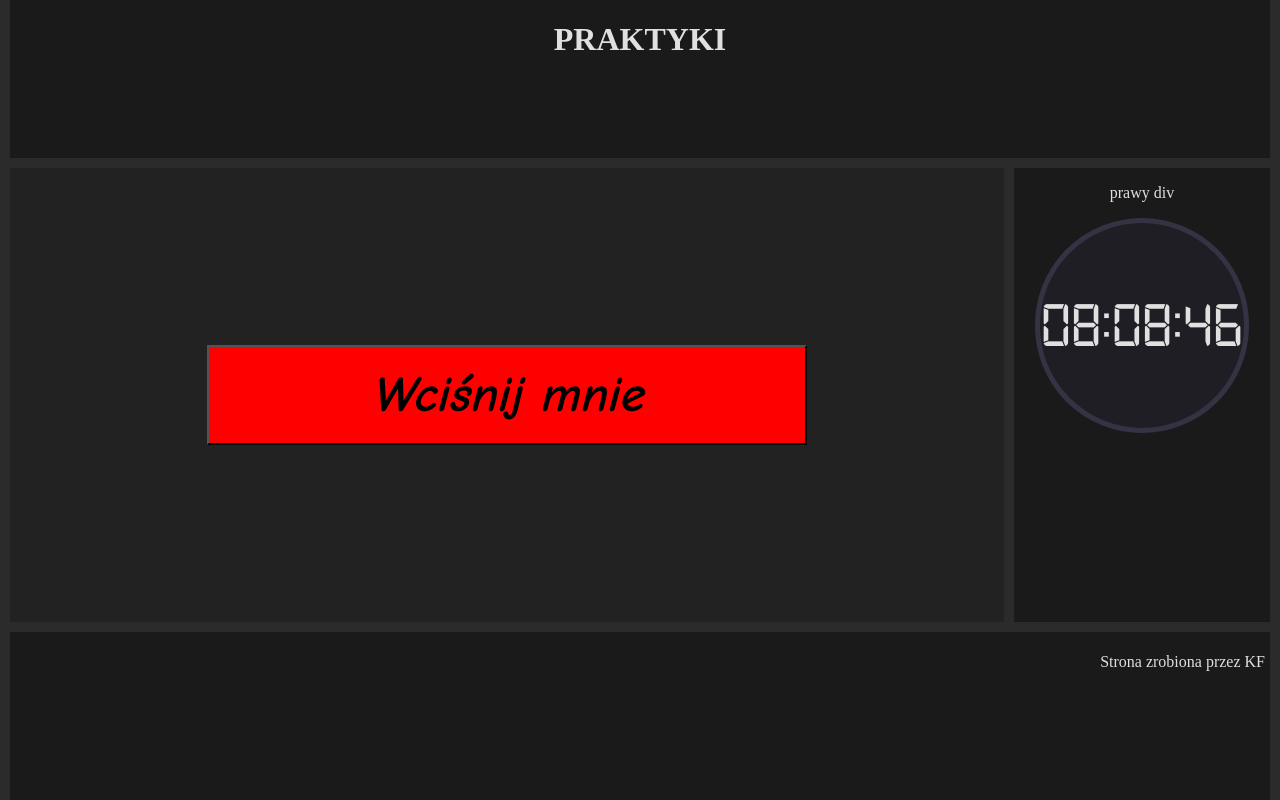
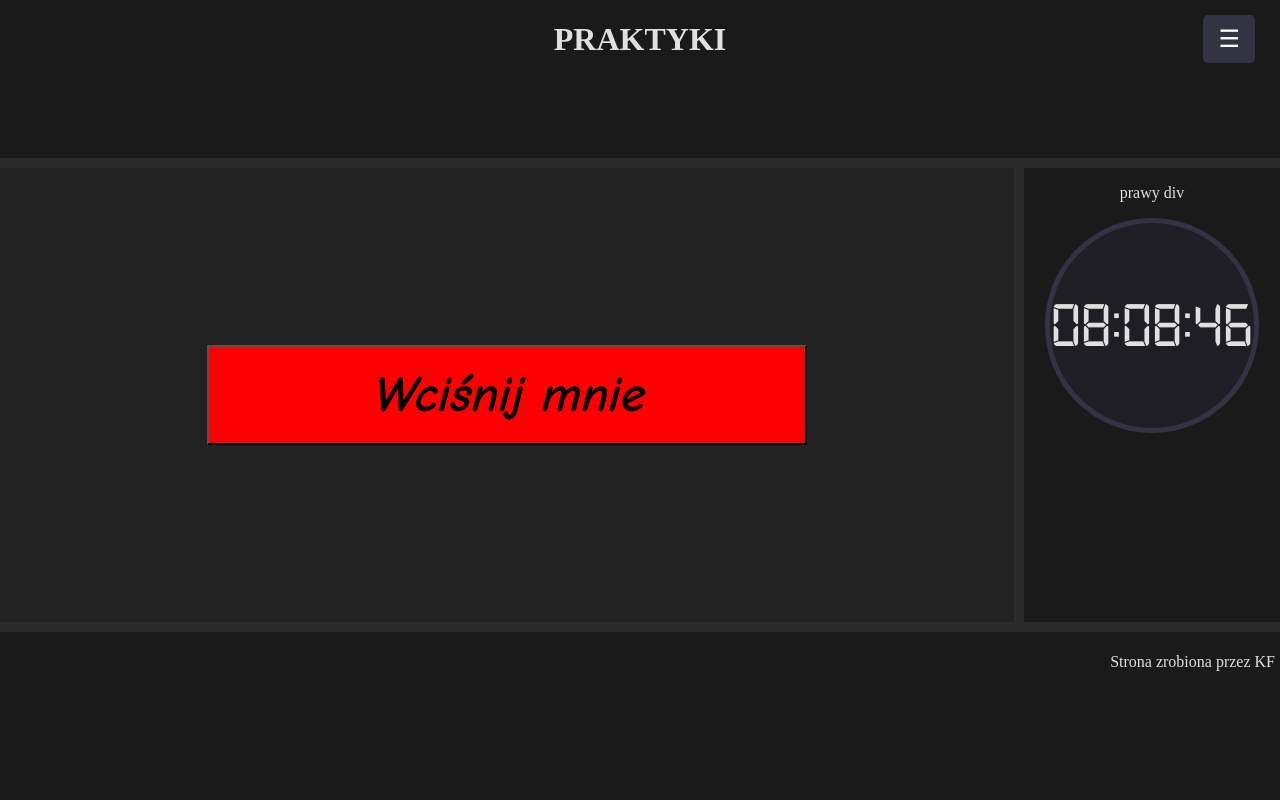
Before and after one commit to mojo5596/praktyki, a plain HTML site: page index.html in a window 1280 px wide. Both pictures are taken after a click on the button "Wciśnij mnie". Drawn offline with Linux system fonts and the light colour scheme.

Commit message:
ale menu

```diff
--- a/index.html
+++ b/index.html
@@ -4,12 +4,8 @@
   <link rel="stylesheet" href="style.css">
 </head>
 <body>
-  <header>
-    <h1>PRAKTYKI</h1>
-  </header>
-  <!----------------------->
-  <main>
-    <div id="left" >
+  <button id="guzik-menu">☰</button>
+  <div id="left">
       <h2>O mnie:</h2>
       <ol>
         <li>Nazywam się Karol Florek</li>
@@ -30,6 +26,13 @@
         </li>
       </ol>
     </div>
+  <div id="prawa-strona">
+  <header>
+    <h1>PRAKTYKI</h1>
+  </header>
+  <!----------------------->
+  <main>
+
     <div id="center">
       <button id="guzik1"><b><i>Wciśnij mnie</i></b></button>
     </div>
@@ -43,6 +46,7 @@
   <footer>
     <p>Strona zrobiona przez KF</p>
   </footer>
+  </div>
 
   <script src="script.js"></script>
 </body>
--- a/script.js
+++ b/script.js
@@ -17,3 +17,10 @@ const body = document.querySelector('body');
 guzik.addEventListener('click', function darkmode(){
     body.classList.toggle('dark-mode')
 })
+
+const menu = document.querySelector('#guzik-menu');
+const lewy = document.querySelector('#left');
+
+menu.addEventListener('click', function menu1(){
+    lewy.classList.toggle('active')
+})
--- a/style.css
+++ b/style.css
@@ -7,9 +7,17 @@ body {
   height: 100vh;
   margin: 0;
   display: flex;
-  flex-direction: column;
+  flex-direction: row;
   background: white;
   transition: background 0.5s ease, color 0.5s ease;
+  overflow: hidden;
+}
+
+#prawa-strona {
+  flex: 1;
+  height: 100vh;
+  display: flex;
+  flex-direction: column;
 }
 
 header {
@@ -18,8 +26,7 @@ header {
   color: black;
   text-align: center;
   transition: background 0.5s ease, color 0.5s ease;
-  margin-left: 10px;
-  margin-right: 10px;
+  margin-right: 0px;
 }
 
 main {
@@ -41,8 +48,7 @@ footer {
   text-align: right;
   padding: 5px;
   transition: background 0.5s ease, color 0.5s ease;
-  margin-left: 10px;
-  margin-right: 10px;
+  margin-right: 0px;
 }
 
 #guzik1 {
@@ -73,20 +79,28 @@ footer {
 
 #left {
   width: 20%;
+  height: 100vh;
   text-align: left;
   background: gray;
   padding-left: 5px;
-
-
-  margin-top: 10px;
-  margin-bottom: 10px;
-  margin-right: 10px;
-
+  margin-right: 0px;
   transition: background 0.5s ease, color 0.5s ease, transform 0.5s ease, margin-left 0.5s ease;
   transform: translateX(-100%);
+  margin-left: calc(-20% - 5px);
+}
 
-
-  margin-left: calc(-20% - 5px);
+#guzik-menu {
+  position: fixed;
+  top: 15px;
+  right: 25px;
+  z-index: 1000;
+  padding: 10px 15px;
+  font-size: 24px;
+  background: #e0e0e0;
+  color: black;
+  border: none;
+  cursor: pointer;
+  border-radius: 5px;
 }
 
 #right{
@@ -96,6 +110,7 @@ footer {
   text-align: center;
   background: gray;
   margin: 10px;
+  margin-right: 0px;
   display: flex;
   flex-direction: column;
   align-items: center;
@@ -143,6 +158,7 @@ body.dark-mode footer {
 
 body.dark-mode #left {
   background: #1a1a1a;
+  color: #e0e0e0;
 }
 
 body.dark-mode #right {
@@ -160,8 +176,14 @@ body.dark-mode #zegar {
   border-color: #333344;
 }
 
+body.dark-mode #guzik-menu {
+  background: #333344;
+  color: white;
+}
+
 /*wysuwanie lewego diva*/
 #left.active {
   transform: translateX(0);
-  margin-left: 10px;
+  margin-left: 0px;
+  margin-right: 10px
 }
```
